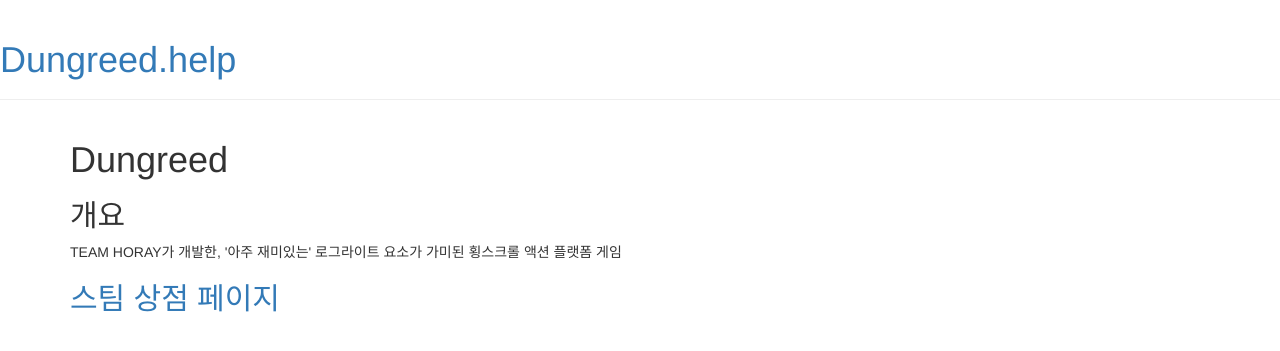
After one commit to Goto-Namj/django_project, a Django app: page / in a window 1280 px wide. The commit adds this page. Shown: the top 351 px of the page. Run offline with Django 3.2, Linux system fonts and the light colour scheme; some libraries are stand-ins or nearby versions.

Commit message:
메인페이지 틀 구현

```diff
--- a/dungreed/templates/dungreed/base.html
+++ b/dungreed/templates/dungreed/base.html
@@ -1,7 +1,7 @@
 {% load static %}
 <html>
     <head>
-        <title>Dungreed</title>
+        <title>Dungreed.help</title>
         <link rel="stylesheet" href="//maxcdn.bootstrapcdn.com/bootstrap/3.2.0/css/bootstrap.min.css">
         <link rel="stylesheet" href="//maxcdn.bootstrapcdn.com/bootstrap/3.2.0/css/bootstrap-theme.min.css">
         <link rel="stylesheet" href="{% static 'css/blog.css' %}">
@@ -9,7 +9,7 @@
     </head>
     <body>
         <div class="page-header">
-            <h1><a href="/">Dungreed</a></h1>
+            <h1><a href="/">Dungreed.help</a></h1>
         </div>
         <div class="content container">
             <div class="row">
--- /dev/null
+++ b/dungreed/templates/dungreed/main.html
@@ -0,0 +1,16 @@
+{% extends 'dungreed/base.html' %}
+
+{% block content %}
+    <div>
+        <h1>Dungreed</a></h1>
+    </div>
+
+    <div>
+        <h2>개요</a></h2>
+        <p>TEAM HORAY가 개발한, '아주 재미있는' 로그라이트 요소가 가미된 횡스크롤 액션 플랫폼 게임</p>
+    </div>
+
+    <div>
+        <h2><a href="https://store.steampowered.com/app/753420/Dungreed/">스팀 상점 페이지</a></h2>
+    </div>
+{% endblock %}
--- a/dungreed/urls.py
+++ b/dungreed/urls.py
@@ -1,5 +1,4 @@
 from django.urls import path
-
 from . import views
 
 
--- a/dungreed/views.py
+++ b/dungreed/views.py
@@ -1,6 +1,10 @@
 from django.shortcuts import render, get_object_or_404
 from django.http import HttpResponse
 from .models import Calc
+
+
+def main_page(request):
+    return render(request, 'dungreed/main.html',{})
 
 
 def dps_test(request):
```
Also changed, not shown: dungreed/models.py (+2 -7 lines).
